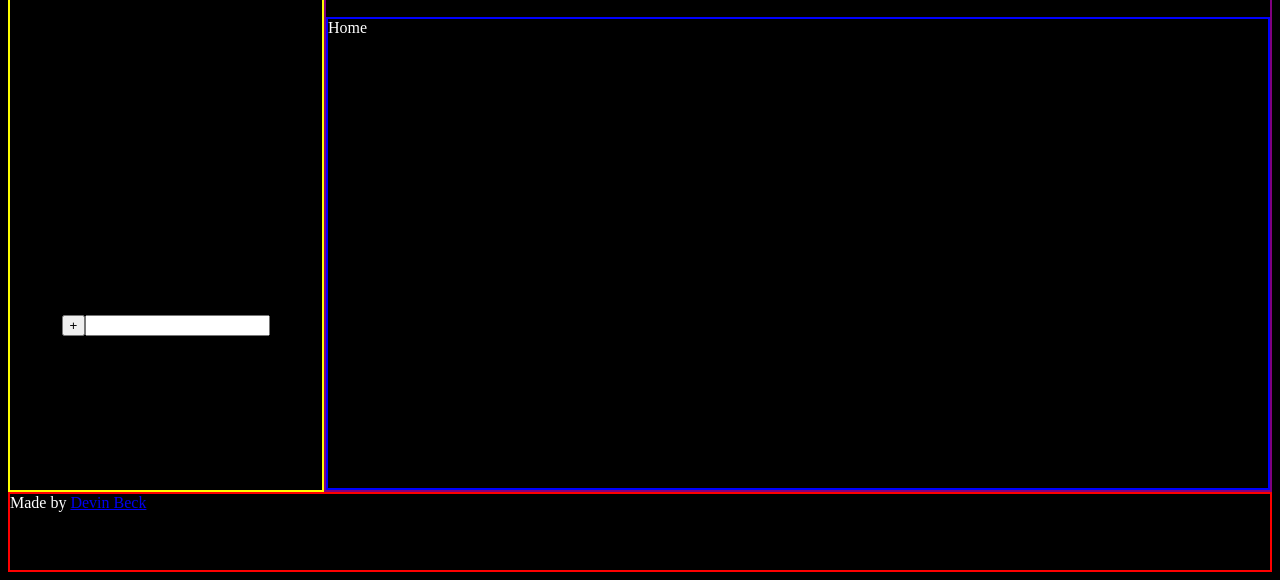
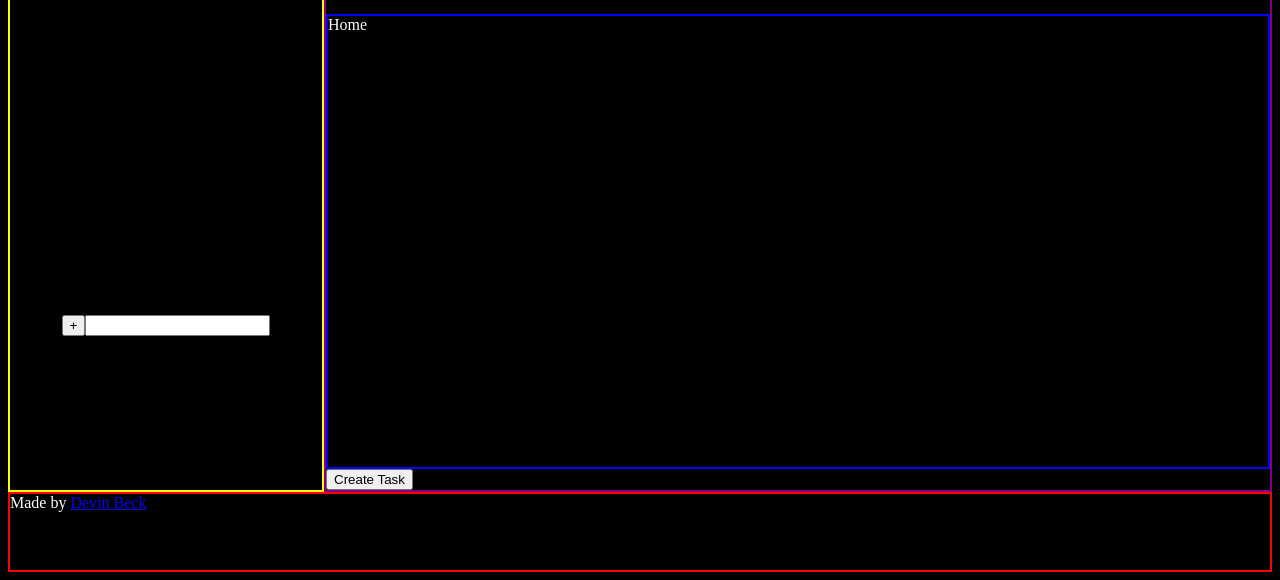
Before and after one commit to devin6beck/todo-list, a website built with webpack: page dist/index.html in a window 1280 px wide. Shown: the part 236-816 px from the top of the page. Built offline with nearby package versions, Linux system fonts and the light colour scheme.

Commit message:
new div below display to hold create task button

```diff
--- a/src/home.js
+++ b/src/home.js
@@ -2,18 +2,25 @@ export default function homePage() {
   const homePage = document.createElement('section');
   const displayHeader = document.createElement('h2');
   const display = document.createElement('div');
+  const optionsContainer = document.createElement('div');
+  const taskBtn = document.createElement('button');
 
   homePage.classList.add('current-page');
   displayHeader.classList.add('display-header');
   display.classList.add('display');
+  optionsContainer.classList.add('options-container');
+  taskBtn.classList.add('btn-task');
+
 
 
   display.textContent = 'Home';
   displayHeader.textContent = 'Home display header';
+  taskBtn.textContent = 'Create Task';
 
-
+  optionsContainer.appendChild(taskBtn);
   homePage.appendChild(displayHeader);
   homePage.appendChild(display);
+  homePage.appendChild(optionsContainer);
 
   return homePage
 }
--- a/src/index.js
+++ b/src/index.js
@@ -9,7 +9,11 @@ initial();
 
 const buttonAdd = document.querySelector('.btn-new-project');
 buttonAdd.addEventListener('click', newListClickHandler);
-
+const buttonTask = document.querySelector('.btn-task');
+buttonTask.addEventListener('click', () => {
+  const task = new newTask;
+  console.log(`Test ${task.dateCreated}`);
+  });
 // test
 
 
--- a/src/style.css
+++ b/src/style.css
@@ -54,11 +54,11 @@ body {
   cursor: pointer;
 }
 
-.btn-task {
+/* .btn-task {
   position: absolute;
   right: 4%;
   bottom: 10%;
-}
+} */
 
 .header {
   grid-area: header;
```
Also changed, not shown: 1 other file.
